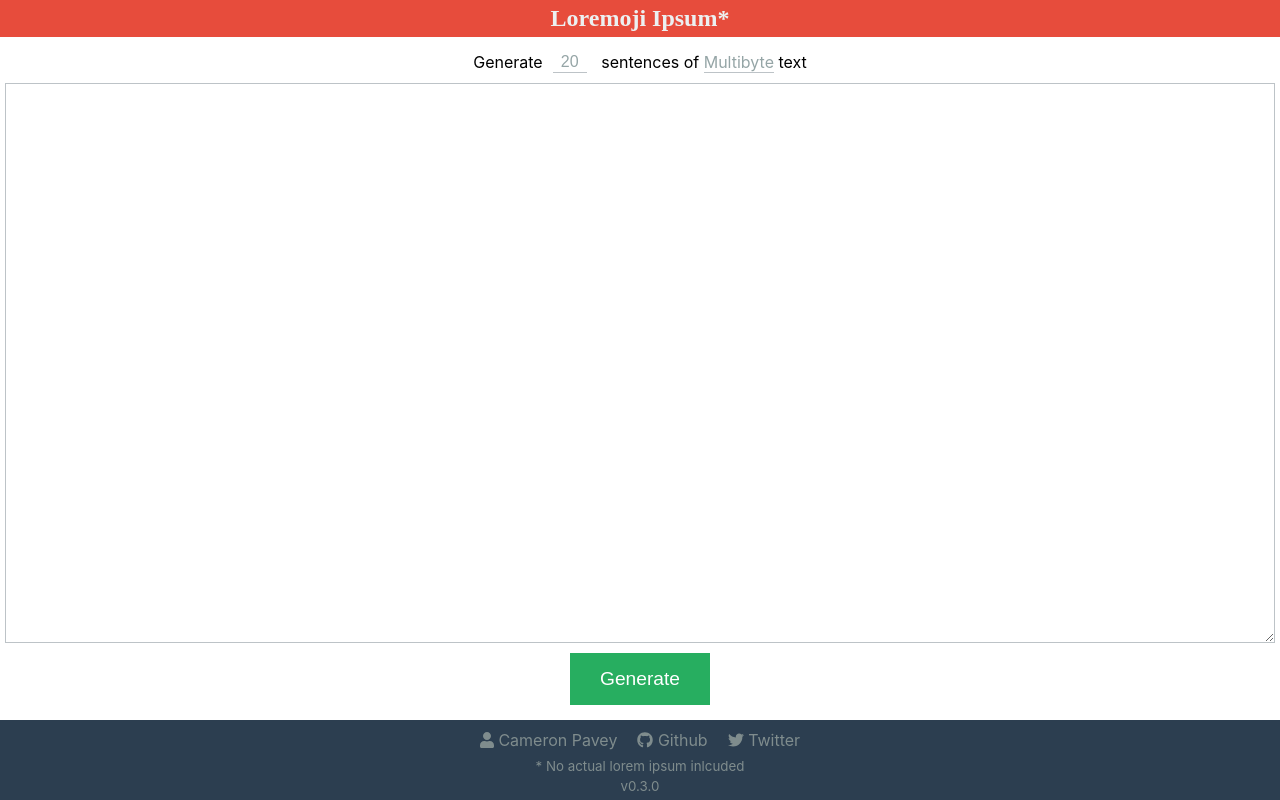
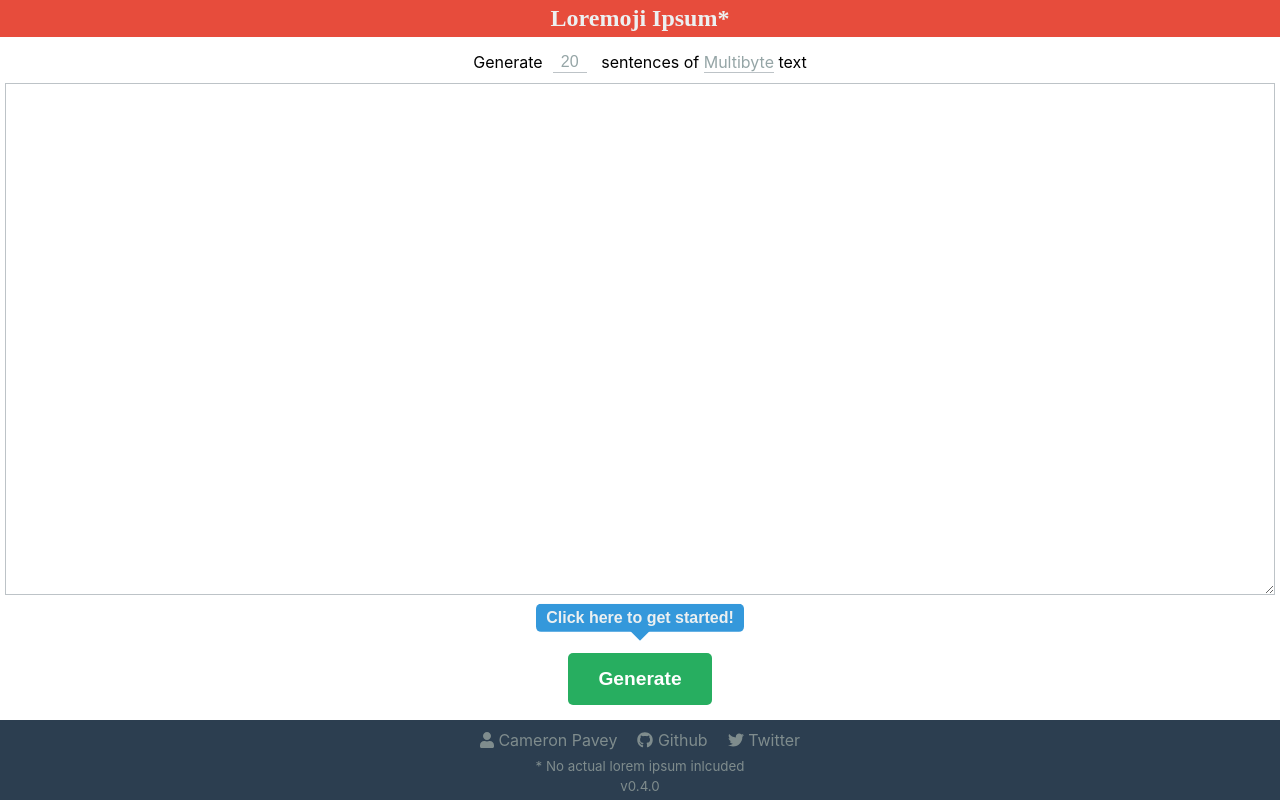
Before and after one commit to cpave3/loremoji, a React (Create React App) app: page / in a window 1280 px wide. Built offline with nearby package versions, Linux system fonts and the light colour scheme; what webfontloader would draw is missing.

Commit message:
:sparkles: Added fancy tool tip

```diff
--- a/package.json
+++ b/package.json
@@ -1,6 +1,6 @@
 {
   "name": "loremoji",
-  "version": "0.3.0",
+  "version": "0.4.0",
   "private": true,
   "dependencies": {
     "@fortawesome/fontawesome-svg-core": "^1.2.15",
--- a/src/App.tsx
+++ b/src/App.tsx
@@ -12,8 +12,8 @@ import WebFont from "webfontloader";
 
 WebFont.load({
   google: {
-    families: ['Muli:300,400,700', 'sans-serif']
-  }
+    families: ["Muli:300,400,700", "sans-serif"],
+  },
 });
 
 const Main = styled.article`
@@ -23,20 +23,62 @@ const Main = styled.article`
   flex: 1;
 `;
 
+const Floater = styled.div`
+  background-color: #3498db;
+  color: #ecf0f1;
+  border: none;
+  border-radius: 5px;
+  padding: 5px 10px;
+  margin-bottom: 20px;
+  position: relative;
+  font-weight: bold;
+  font-family: 'Muli', sans-serif;
+  &::after {
+    width: 0;
+    height: 0;
+    border-left: 10px solid transparent;
+    border-right: 10px solid transparent;
+    border-top: 10px solid #3498db;
+    position: absolute;
+    top: 95%;
+    left: 50%;
+    transform: translateX(-50%);
+    content: "";
+  }
+
+  animation: float 6s ease-in-out infinite;
+  @keyframes float {
+    0% {
+      /* box-shadow: 0 5px 15px 0px rgba(0, 0, 0, 0.6); */
+      transform: translatey(0px);
+    }
+    50% {
+      /* box-shadow: 0 25px 15px 0px rgba(0, 0, 0, 0.2); */
+      transform: translatey(-5px);
+    }
+    100% {
+      /* box-shadow: 0 5px 15px 0px rgba(0, 0, 0, 0.6); */
+      transform: translatey(0px);
+    }
+  }
+`;
+
 const generateOutput = (
   count: number,
   mode: string,
   multi: boolean,
-  setOutput: (value: string) => void
+  setOutput: (value: string) => void,
+  setInit: (value: boolean) => void,
 ) => {
   // First generate the right number of sentences
+  setInit(false);
   const sentences = [];
   const paraSize = 10;
   for (let i = 0; i < count; i++) {
-    sentences.push(i> 0 && i % paraSize === 0 ? '\n\r' : runOnce(multi));
+    sentences.push(i > 0 && i % paraSize === 0 ? "\n\r" : runOnce(multi));
   }
 
-  const stringified = sentences.reduce((acc, curr) => acc + curr, '');
+  const stringified = sentences.reduce((acc, curr) => acc + curr, "");
 
   setOutput(stringified);
 };
@@ -54,6 +96,9 @@ const GenerateButton = styled.button`
   background-color: #27ae60;
   color: white;
   border: none;
+  font-weight: bold;
+  font-family: 'Muli', sans-serif;
+  border-radius: 5px;
   &:hover {
     cursor: pointer;
     background-color: #2ecc71;
@@ -62,6 +107,7 @@ const GenerateButton = styled.button`
 
 const ContentArea = styled.div`
   display: flex;
+  flex-direction: column;
   justify-content: center;
   align-items: center;
   margin: 10px 0;
@@ -79,7 +125,7 @@ const TextArea = styled.textarea`
   flex: 1;
   border: 1px solid #bdc3c7;
   font-size: 1.15em;
-  font-family: 'Muli';
+  font-family: "Muli", sans-serif;
   box-sizing: border-box;
   min-width: 100%;
   max-width: 100%;
@@ -111,6 +157,7 @@ const App = () => {
   const [content, setContent] = useState("paragraph");
   const [count, setCount] = useState(20);
   const [output, setOutput] = useState("");
+  const [init, setInit] = useState(true);
   return (
     <Wrapper>
       <Header />
@@ -121,7 +168,7 @@ const App = () => {
             value={count}
             onChange={e => setCount(parseInt(e.target.value))}
           />
-          <span>&nbsp;{count === 1 ? 'sentence' : 'sentences'} of&nbsp;</span>
+          <span>&nbsp;{count === 1 ? "sentence" : "sentences"} of&nbsp;</span>
           <TextType
             handleChange={(value: boolean) => setMulti(value)}
             value={multi}
@@ -129,9 +176,10 @@ const App = () => {
         </Controls>
         <TextArea className="border flex-1" value={output} />
         <ContentArea>
+          { init ? <Floater>Click here to get started!</Floater> : null }
           <GenerateButton
             onClick={() => {
-              generateOutput(count, content, multi, setOutput);
+              generateOutput(count, content, multi, setOutput, setInit);
             }}
           >
             Generate
```
